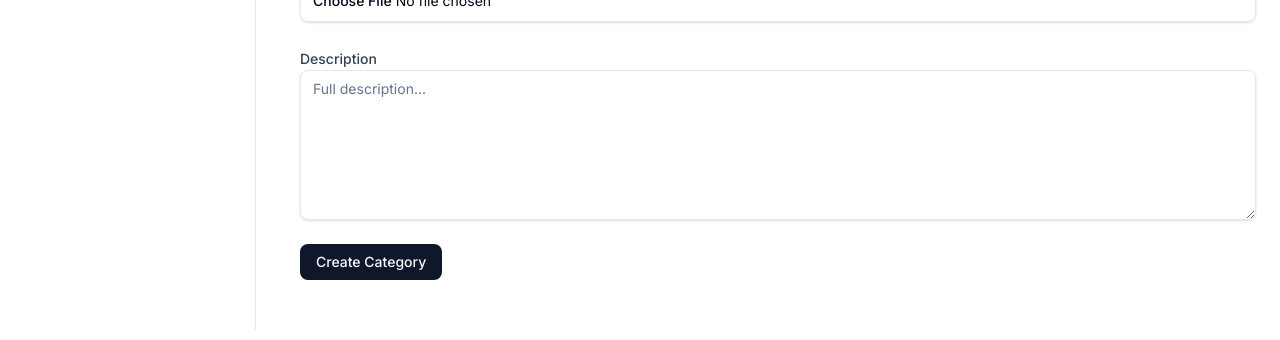
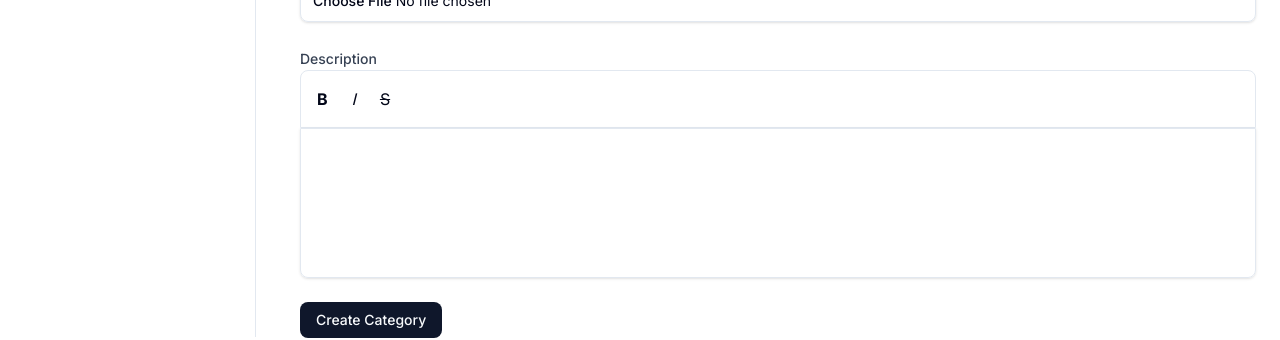
Before and after one commit to JonathanGunawan30/portal-news-frontend, a Next.js app: page /dashboard/content/create in a window 1280 px wide. Shown: the part 463-803 px from the top of the page. Built offline with nearby package versions, Linux system fonts and the light colour scheme; no server answers.

Commit message:
feat(content): Integrate Tiptap rich text editor for description

```diff
--- a/package.json
+++ b/package.json
@@ -14,6 +14,8 @@
     "@radix-ui/react-select": "^2.2.6",
     "@radix-ui/react-slot": "^1.2.3",
     "@tanstack/react-table": "^8.21.3",
+    "@tiptap/react": "^3.6.2",
+    "@tiptap/starter-kit": "^3.6.2",
     "axios": "^1.12.2",
     "class-variance-authority": "^0.7.1",
     "clsx": "^2.1.1",
--- a/src/app/dashboard/(home)/content/components/form-content.tsx
+++ b/src/app/dashboard/(home)/content/components/form-content.tsx
@@ -4,13 +4,13 @@ import { FC, useState } from "react"
 import { useRouter } from "next/navigation"
 import { createContent, updateContent, uploadImage } from "../lib/action"
 import { Input } from "@/components/ui/input"
-import { Textarea } from "@/components/ui/textarea"
 import { Select, SelectContent, SelectItem, SelectTrigger, SelectValue } from "@/components/ui/select"
 import { toast } from "sonner"
 import { SubmitButton } from "../../components/submit-button"
 import { handleAxiosError } from "@/lib/error"
 import { Content } from "@/model/Content"
 import { Category } from "@/model/Category"
+import { RichTextEditor } from "@/components/rich-text-editor"
 
 interface FormContentProps {
     type?: "ADD" | "EDIT"
@@ -77,8 +77,6 @@ const FormContentPage: FC<FormContentProps> = ({ type = "ADD", defaultValue, cat
             setLoading(false)
         }
     }
-
-
 
     return (
         <form onSubmit={handleContent} className="space-y-6 w-full">
@@ -147,14 +145,11 @@ const FormContentPage: FC<FormContentProps> = ({ type = "ADD", defaultValue, cat
 
             <div className="space-y-2">
                 <label className="text-sm font-medium text-gray-700">Description</label>
-                <Textarea
-                    placeholder="Full description..."
+                <RichTextEditor
                     value={description}
-                    onChange={(e) => setDescription(e.target.value)}
-                    className="min-h-[150px]"
+                    onChange={setDescription}
                 />
             </div>
-
             <SubmitButton loading={loading} type={type} />
         </form>
     )
--- /dev/null
+++ b/src/components/rich-text-editor.tsx
@@ -0,0 +1,61 @@
+"use client"
+
+import { useEditor, EditorContent } from '@tiptap/react'
+import StarterKit from '@tiptap/starter-kit'
+
+const Toolbar = ({ editor }: { editor: any }) => {
+    if (!editor) {
+        return null
+    }
+
+    return (
+        <div className="border border-input bg-transparent rounded-t-md p-2 flex items-center gap-2">
+            <button
+                type="button"
+                onClick={() => editor.chain().focus().toggleBold().run()}
+                className={editor.isActive('bold') ? 'bg-gray-200 p-2 rounded-md' : 'p-2 rounded-md hover:bg-gray-100'}
+            >
+                <strong>B</strong>
+            </button>
+            <button
+                type="button"
+                onClick={() => editor.chain().focus().toggleItalic().run()}
+                className={editor.isActive('italic') ? 'bg-gray-200 p-2 rounded-md' : 'p-2 rounded-md hover:bg-gray-100'}
+            >
+                <em>I</em>
+            </button>
+            <button
+                type="button"
+                onClick={() => editor.chain().focus().toggleStrike().run()}
+                className={editor.isActive('strike') ? 'bg-gray-200 p-2 rounded-md' : 'p-2 rounded-md hover:bg-gray-100'}
+            >
+                <s>S</s>
+            </button>
+        </div>
+    )
+}
+
+export const RichTextEditor = ({ value, onChange }: { value: string, onChange: (value: string) => void }) => {
+    const editor = useEditor({
+        extensions: [
+            StarterKit.configure({
+            }),
+        ],
+        content: value,
+        editorProps: {
+            attributes: {
+                class: 'prose dark:prose-invert min-h-[150px] w-full rounded-b-md border border-input bg-transparent px-3 py-2 text-sm shadow-sm placeholder:text-muted-foreground focus-visible:outline-none focus-visible:ring-1 focus-visible:ring-ring disabled:cursor-not-allowed disabled:opacity-50',
+            },
+        },
+        onUpdate({ editor }) {
+            onChange(editor.getHTML())
+        },
+    })
+
+    return (
+        <div>
+            <Toolbar editor={editor} />
+            <EditorContent editor={editor} />
+        </div>
+    )
+}
```
Also changed, not shown: 1 other file (tests, documents, lock files or other folders).
